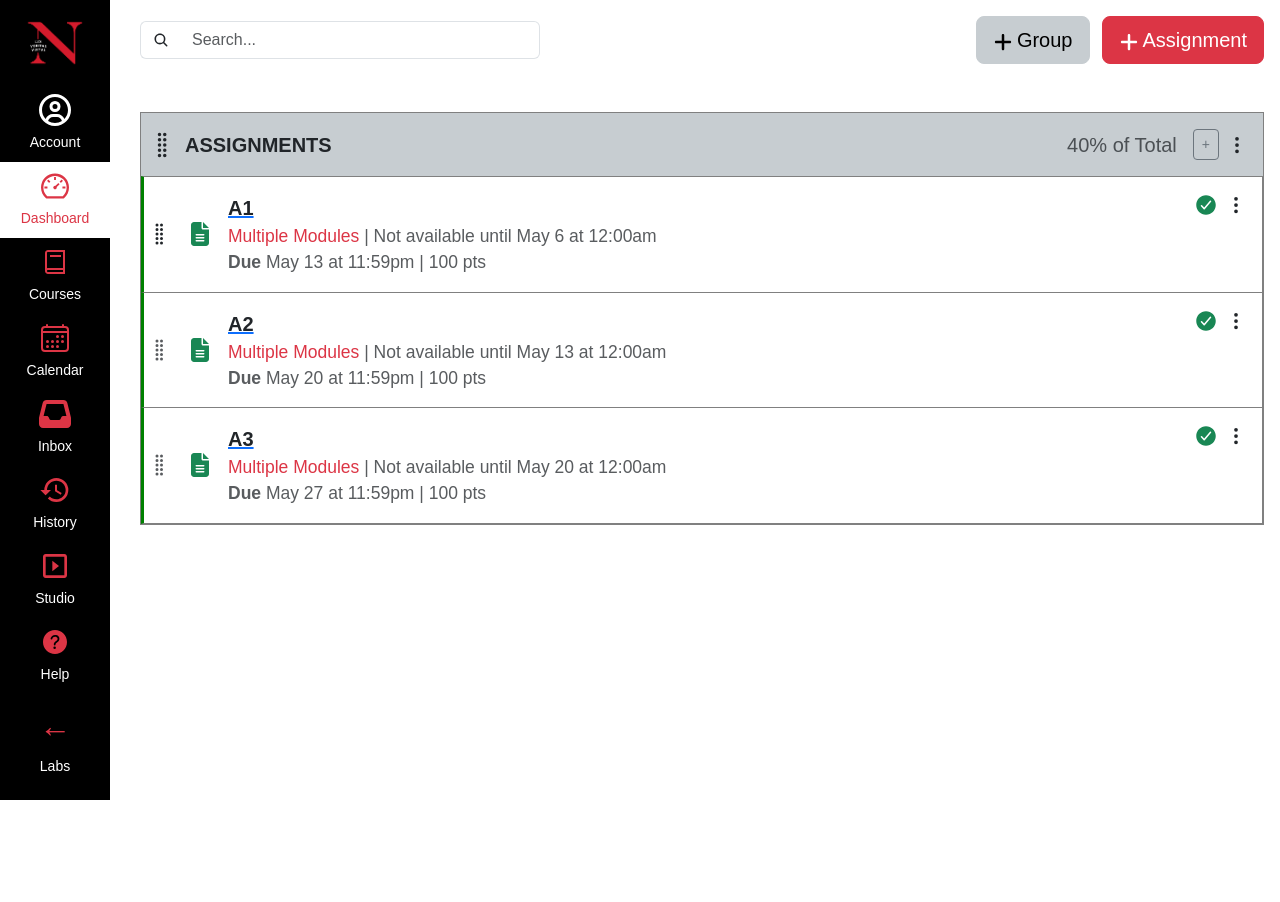
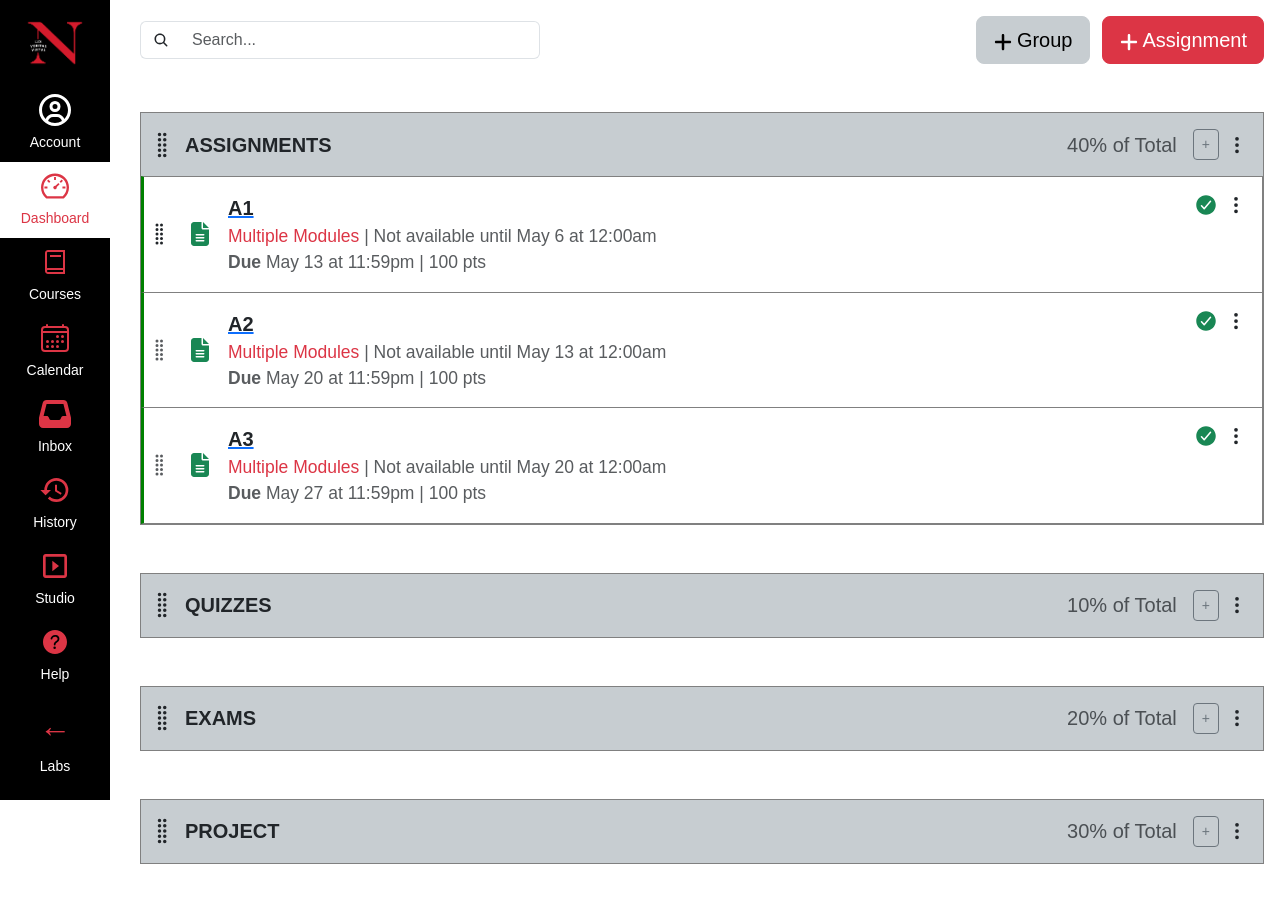
Before and after one commit to VIKAS0804/kambaz-next-js1, a Next.js app: page /Courses/1/Assignments in a window 1280 px wide. Shown: the top 902 px of the page. Before the commit the page ends 800 px from the top, so only its background shows below. Built offline with nearby package versions, Linux system fonts and the light colour scheme.

Commit message:
Fixed A1 grading issues - added default values to signin/signup and added QUIZZES, EXAMS, PROJECT sections to assignments

```diff
--- a/src/app/(Kambaz)/Courses/[cid]/Assignments/page.tsx
+++ b/src/app/(Kambaz)/Courses/[cid]/Assignments/page.tsx
@@ -17,6 +17,7 @@ export default function Assignments() {
       <AssignmentsControls />
       <br />
 
+      {/* ASSIGNMENTS SECTION */}
       <ListGroup className="rounded-0" id="wd-assignments">
         <ListGroupItem className="p-0 mb-5 fs-5 border-gray">
           <div className="wd-title p-3 ps-2 bg-secondary d-flex justify-content-between align-items-center">
@@ -115,6 +116,57 @@ export default function Assignments() {
           </ListGroup>
         </ListGroupItem>
       </ListGroup>
+
+      {/* QUIZZES SECTION */}
+      <ListGroup className="rounded-0" id="wd-quizzes">
+        <ListGroupItem className="p-0 mb-5 fs-5 border-gray">
+          <div className="wd-title p-3 ps-2 bg-secondary d-flex justify-content-between align-items-center">
+            <div className="d-flex align-items-center">
+              <BsGripVertical className="me-2 fs-3" />
+              <strong>QUIZZES</strong>
+            </div>
+            <div className="d-flex align-items-center">
+              <span className="me-3 text-muted">10% of Total</span>
+              <button className="btn btn-outline-secondary btn-sm me-2">+</button>
+              <BsThreeDotsVertical />
+            </div>
+          </div>
+        </ListGroupItem>
+      </ListGroup>
+
+      {/* EXAMS SECTION */}
+      <ListGroup className="rounded-0" id="wd-exams">
+        <ListGroupItem className="p-0 mb-5 fs-5 border-gray">
+          <div className="wd-title p-3 ps-2 bg-secondary d-flex justify-content-between align-items-center">
+            <div className="d-flex align-items-center">
+              <BsGripVertical className="me-2 fs-3" />
+              <strong>EXAMS</strong>
+            </div>
+            <div className="d-flex align-items-center">
+              <span className="me-3 text-muted">20% of Total</span>
+              <button className="btn btn-outline-secondary btn-sm me-2">+</button>
+              <BsThreeDotsVertical />
+            </div>
+          </div>
+        </ListGroupItem>
+      </ListGroup>
+
+      {/* PROJECT SECTION */}
+      <ListGroup className="rounded-0" id="wd-project">
+        <ListGroupItem className="p-0 mb-5 fs-5 border-gray">
+          <div className="wd-title p-3 ps-2 bg-secondary d-flex justify-content-between align-items-center">
+            <div className="d-flex align-items-center">
+              <BsGripVertical className="me-2 fs-3" />
+              <strong>PROJECT</strong>
+            </div>
+            <div className="d-flex align-items-center">
+              <span className="me-3 text-muted">30% of Total</span>
+              <button className="btn btn-outline-secondary btn-sm me-2">+</button>
+              <BsThreeDotsVertical />
+            </div>
+          </div>
+        </ListGroupItem>
+      </ListGroup>
     </div>
   );
 }
```
Also changed, not shown: src/app/(Kambaz)/Account/Signin/page.tsx (+7 -1 lines), src/app/(Kambaz)/Account/Signup/page.tsx (+14 -1 lines).
